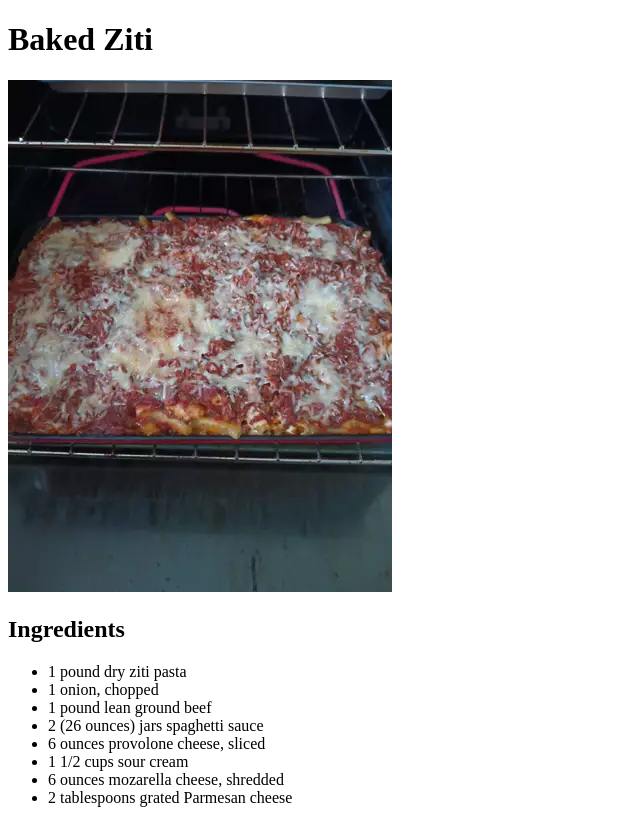
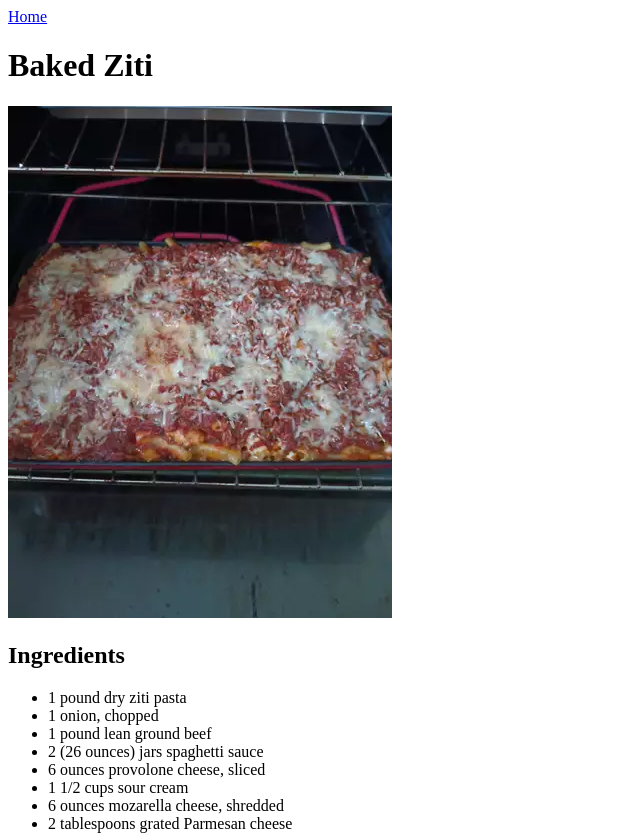
Before and after one commit to jsteph56/odin-recipes, a plain HTML site: page recipes/bakedziti.html in a window 1280 px wide. Shown: the top 836 px of the page, without its empty margins (0-640 px from the left). Drawn offline with Linux system fonts and the light colour scheme.

Commit message:
added Home header for better site  navigation

```diff
--- a/recipes/bakedziti.html
+++ b/recipes/bakedziti.html
@@ -6,6 +6,7 @@
     <title>Document</title>
 </head>
 <body>
+    <header><a href="../index.html">Home</a></header>
     <h1>Baked Ziti</h1>
     <img src="../images/backedziti.jpeg" alt="">
     <br>
```
Also changed, not shown: recipes/butternutsquashsoup.html (+1 -0 lines), recipes/pumpkinturkeychili.html (+1 -0 lines).
